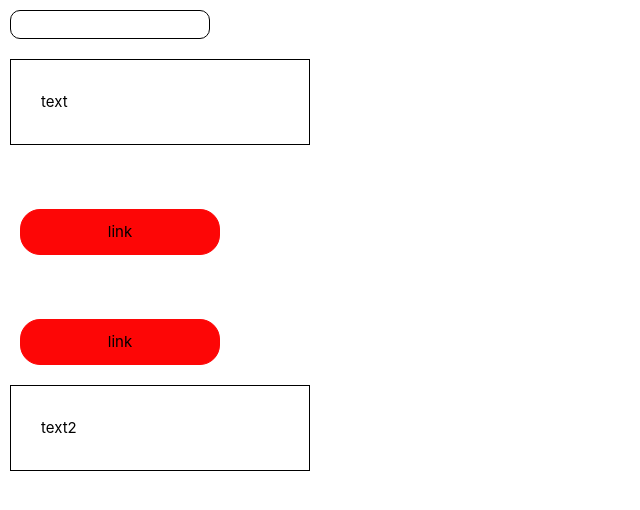
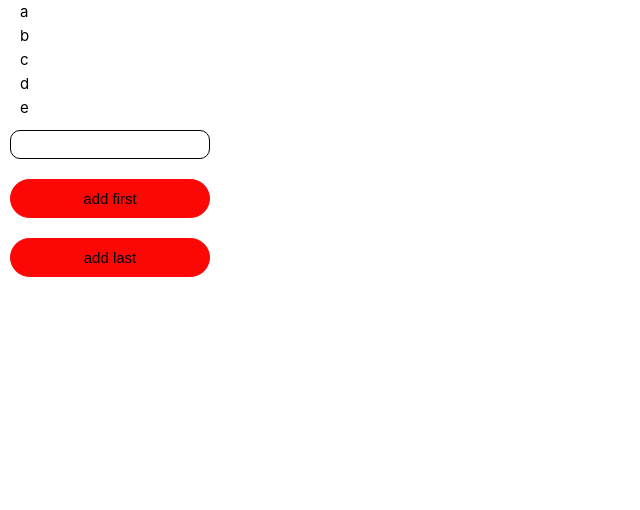
Before and after one commit to aanddi/vue3_exercises, a Vue app in the folder vue3/: page / in a window 1280 px wide. Shown: the top 510 px of the page, without its empty margins (0-640 px from the left). Built offline with nearby package versions, Linux system fonts and the light colour scheme.

Commit message:
Форма для добавления элементов массива в Vue

```diff
--- a/vue3/src/App.vue
+++ b/vue3/src/App.vue
@@ -2,61 +2,33 @@
 export default {
   data() {
     return {
-      text1: "text",
-      text2: "text2",
-      none: false,
+      newItem: '',
+      items: ['a', 'b', 'c', 'd', 'e'],
     }
   },
   methods: {
-    submit: function () {
-      this.text1 = this.$refs.textField.value;
+    addFirstItem: function () {
+     this.items.unshift(this.newItem);
     },
-    ctrl: function (event) {
-      if (event.ctrlKey) {
-        this.none = true;
-      }
-    },
-    right: function (event) {
-      if (!event.ctrlKey) {
-        this.text2 = 'right';
-      }
-    },
-    left: function (event) {
-      if (!event.ctrlKey) {
-        this.text2 = 'left';
-      }
-    },
-    middle: function (event) {
-      if (!event.ctrlKey) {
-        this.text2 = 'middle';
-      }
-    },
+    addlastItem: function () {
+     this.items.push(this.newItem);
+    }
   }
 }
 </script>
 
 <template>
-  <input type="text" @keyup.enter="submit" class="block_input" ref="textField" />
-  <p class="block">{{ text1 }}</p>
-
-  <br>
-
-  <a href="#" class="btn" @click="ctrl">link</a>
-  <p class="block" v-if="none">{{ text2 }}</p>
-
-  <br>
-
-  <a href="#" class="btn" @click.right="right" @click.left="left" @click.middle="middle">link</a>
-  <p class="block">{{ text2 }}</p>
+  <ul>
+    <li v-for="(item, index) in items" :key="index">
+      {{ item }}
+    </li>
+  </ul>
+  <input v-model="newItem" class="block_input">
+  <button @click="addFirstItem" class="btn">add first</button>
+  <button @click="addlastItem" class="btn">add last</button>
 </template>
 
 <style>
-.wrapper {}
-
-label {
-  margin-left: 6px;
-}
-
 .block {
   border: 1px solid black;
   padding: 30px 30px;
@@ -86,7 +58,7 @@ label {
   border-radius: 20px;
   border: 1px solid #fd0606;
   transition: all 0.4s ease-out;
-  margin: 20px 20px;
+  margin: 20px 10px;
 }
 
 .btn:hover {
@@ -94,4 +66,8 @@ label {
   color: #fd0606;
   border: 1px solid #fd0606;
 }
+
+ul {
+  margin-left: 20px;
+}
 </style>
```
